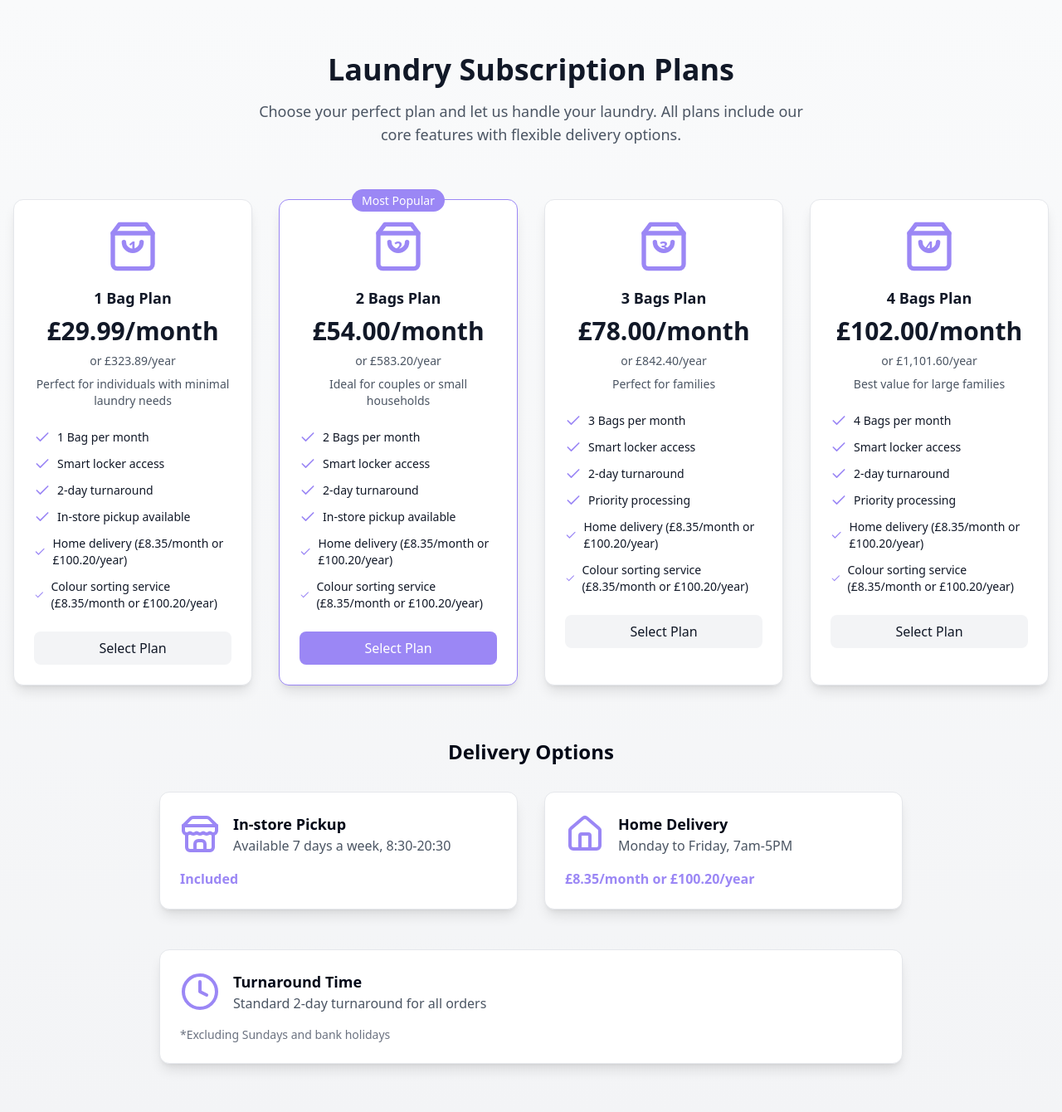
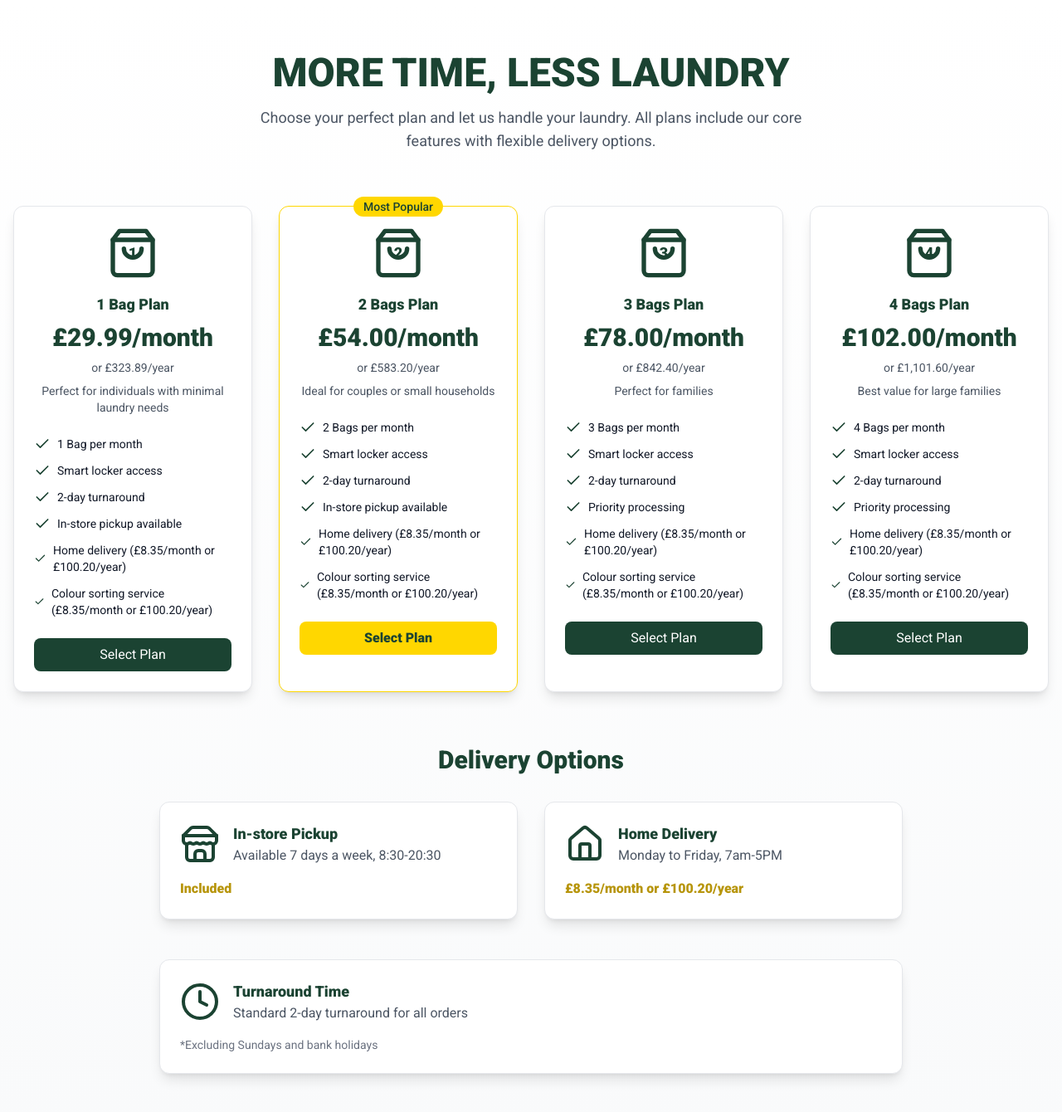
Before and after one commit to thecleanbean/cloud-subscription-hub-e5d188b0, a React (Vite) app: page / in a window 1280 px wide. Shown: the top 1340 px of the page at 83% size. Built offline with nearby package versions, Linux system fonts and the light colour scheme.

Commit message:
Apply new branding styles
Added @font-face declarations for the 'Roboto' font with various weights and unicode ranges to enhance the branding style of the application.
[skip gpt_engineer]

```diff
--- a/index.html
+++ b/index.html
@@ -3,10 +3,11 @@
   <head>
     <meta charset="UTF-8" />
     <meta name="viewport" content="width=device-width, initial-scale=1.0" />
-    <title>cloud-subscription-hub</title>
-    <meta name="description" content="Lovable Generated Project" />
-    <meta name="author" content="Lovable" />
+    <title>The Clean Bean - Laundry Service</title>
+    <meta name="description" content="More Time, Less Laundry" />
+    <meta name="author" content="The Clean Bean" />
     <meta property="og:image" content="/og-image.png" />
+    <link rel="stylesheet" href="https://fonts.googleapis.com/css2?family=Roboto:wght@400;500;900&display=swap">
   </head>
 
   <body>
--- a/src/components/PricingCard.tsx
+++ b/src/components/PricingCard.tsx
@@ -33,12 +33,12 @@ export const PricingCard = ({
       animate={{ opacity: 1, y: 0 }}
       transition={{ duration: 0.5 }}
       className={`relative p-6 bg-white rounded-xl shadow-lg border ${
-        isPopular ? "border-primary" : "border-gray-200"
-      } transition-all duration-300 hover:shadow-xl`}
+        isPopular ? "border-secondary" : "border-gray-200"
+      } transition-all duration-300 hover:shadow-xl hover:border-secondary-light`}
     >
       {isPopular && (
         <div className="absolute -top-3 left-1/2 transform -translate-x-1/2">
-          <span className="bg-primary text-white px-3 py-1 rounded-full text-sm font-medium">
+          <span className="bg-secondary text-primary px-3 py-1 rounded-full text-sm font-medium">
             Most Popular
           </span>
         </div>
@@ -52,8 +52,8 @@ export const PricingCard = ({
             </span>
           </div>
         </div>
-        <h3 className="text-lg font-semibold text-gray-900 mb-2">{name}</h3>
-        <div className="text-3xl font-bold text-gray-900 mb-2">{price}</div>
+        <h3 className="text-lg font-bold text-primary mb-2">{name}</h3>
+        <div className="text-3xl font-black text-primary mb-2">{price}</div>
         <div className="text-sm text-gray-600 mb-2">or {annualPrice}</div>
         <p className="text-gray-600 text-sm">{description}</p>
       </div>
@@ -78,8 +78,8 @@ export const PricingCard = ({
         onClick={onSelect}
         className={`w-full py-2 px-4 rounded-lg transition-all duration-300 ${
           isPopular
-            ? "bg-primary text-white hover:bg-primary-dark"
-            : "bg-gray-100 text-gray-900 hover:bg-gray-200"
+            ? "bg-secondary text-primary hover:bg-secondary-dark font-bold"
+            : "bg-primary text-white hover:bg-primary-light"
         }`}
       >
         Select Plan
--- a/src/pages/Index.tsx
+++ b/src/pages/Index.tsx
@@ -94,11 +94,10 @@ const Index = () => {
 
   const handleRegistrationSubmit = (data: any) => {
     console.log("Registration data:", data);
-    // Handle registration through CleanCloud API
   };
 
   return (
-    <div className="min-h-screen bg-gradient-to-b from-gray-50 to-gray-100">
+    <div className="min-h-screen bg-gradient-to-b from-white to-gray-50 font-sans">
       <div className="container mx-auto px-4 py-16">
         <motion.div
           initial={{ opacity: 0, y: 20 }}
@@ -106,8 +105,8 @@ const Index = () => {
           transition={{ duration: 0.5 }}
           className="text-center mb-16"
         >
-          <h1 className="text-4xl font-bold text-gray-900 mb-4">
-            Laundry Subscription Plans
+          <h1 className="text-5xl font-black text-primary mb-4">
+            MORE TIME, LESS LAUNDRY
           </h1>
           <p className="text-lg text-gray-600 max-w-2xl mx-auto">
             Choose your perfect plan and let us handle your laundry. All plans include our
@@ -128,7 +127,7 @@ const Index = () => {
             </div>
 
             <div className="max-w-4xl mx-auto">
-              <h2 className="text-2xl font-semibold text-center mb-8">
+              <h2 className="text-3xl font-bold text-primary text-center mb-8">
                 Delivery Options
               </h2>
               <div className="grid md:grid-cols-2 gap-8">
@@ -138,25 +137,25 @@ const Index = () => {
                     initial={{ opacity: 0, y: 20 }}
                     animate={{ opacity: 1, y: 0 }}
                     transition={{ duration: 0.5 }}
-                    className="p-6 bg-white rounded-xl shadow-lg border border-gray-200"
+                    className="p-6 bg-white rounded-xl shadow-lg border border-gray-200 hover:border-secondary transition-colors duration-300"
                   >
                     <div className="flex items-center gap-4 mb-4">
                       {option.icon}
                       <div>
-                        <h3 className="text-lg font-semibold">{option.title}</h3>
+                        <h3 className="text-lg font-bold text-primary">{option.title}</h3>
                         <p className="text-gray-600">{option.description}</p>
                       </div>
                     </div>
-                    <p className="text-primary font-semibold">{option.price}</p>
+                    <p className="text-secondary-dark font-semibold">{option.price}</p>
                   </motion.div>
                 ))}
               </div>
 
-              <div className="mt-12 p-6 bg-white rounded-xl shadow-lg border border-gray-200">
+              <div className="mt-12 p-6 bg-white rounded-xl shadow-lg border border-gray-200 hover:border-secondary transition-colors duration-300">
                 <div className="flex items-center gap-4 mb-4">
                   <Clock className="w-12 h-12 text-primary" />
                   <div>
-                    <h3 className="text-lg font-semibold">Turnaround Time</h3>
+                    <h3 className="text-lg font-bold text-primary">Turnaround Time</h3>
                     <p className="text-gray-600">
                       Standard 2-day turnaround for all orders
                     </p>
--- a/tailwind.config.ts
+++ b/tailwind.config.ts
@@ -25,20 +25,23 @@ export default {
         background: "hsl(var(--background))",
         foreground: "hsl(var(--foreground))",
         primary: {
-          DEFAULT: "#9b87f5",
-          light: "#E5DEFF",
-          dark: "#7E69AB",
+          DEFAULT: "#1B4332", // Dark green for primary actions
+          light: "#2D6A4F",
+          dark: "#081C15",
         },
         secondary: {
-          DEFAULT: "#8E9196",
-          light: "#F3F3F3",
-          dark: "#1A1F2C",
+          DEFAULT: "#FFD700", // Gold yellow for accents
+          light: "#FFE55C",
+          dark: "#B7950B",
         },
         accent: {
-          DEFAULT: "#D6BCFA",
-          light: "#E5DEFF",
-          dark: "#8B5CF6",
+          DEFAULT: "#FF69B4", // Pink for special highlights
+          light: "#FFB6C1",
+          dark: "#C71585",
         },
+      },
+      fontFamily: {
+        sans: ['Roboto', 'sans-serif'],
       },
       borderRadius: {
         lg: "var(--radius)",
```
